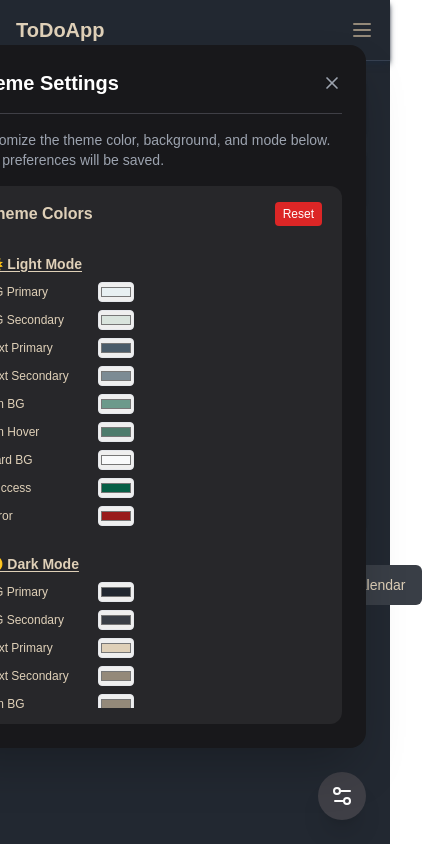
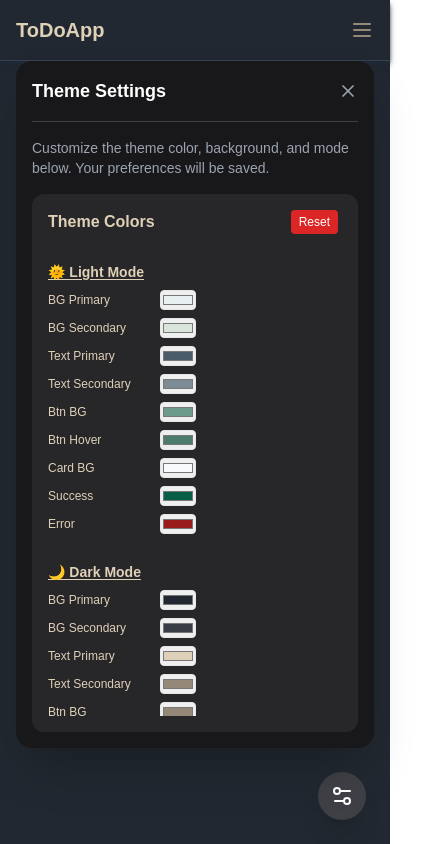
Before and after one commit to Ali-Ashraf-Abir/To-do-App, a Next.js app: page /todo in a window 390 px wide. Both pictures are taken after a click on the button 342 px from the left and 796 px from the top of the page. Shown: the whole page, 422 px wide, since content can reach past the window. Built offline with nearby package versions, Linux system fonts and the light colour scheme.

Commit message:
fixed some responsive issues

```diff
--- a/src/components/ThemeSettingsPopUp.tsx
+++ b/src/components/ThemeSettingsPopUp.tsx
@@ -9,6 +9,7 @@ export default function ThemeSettingsPopUp() {
 
   return (
     <>
+      {/* Floating Toggle Button */}
       <button
         onClick={() => setShowSettings(prev => !prev)}
         className="fixed bottom-6 right-6 z-50 p-3 rounded-full bg-gray-900 dark:bg-zinc-700 text-white hover:bg-gray-700 dark:hover:bg-zinc-600 shadow-xl transition-colors"
@@ -17,12 +18,11 @@ export default function ThemeSettingsPopUp() {
         <Settings2 className="w-6 h-6" />
       </button>
 
-
+      {/* Settings Panel */}
       {showSettings && (
-        <div className="fixed bottom-24 right-6 z-50 w-[420px] rounded-2xl bg-white dark:bg-zinc-900 shadow-2xl p-6 text-black dark:text-white transition-all">
-
+        <div className="fixed bottom-24 right-4 left-4 sm:right-6 sm:left-auto z-50 w-auto sm:w-[420px] rounded-2xl bg-white dark:bg-zinc-900 shadow-2xl p-4 sm:p-6 text-black dark:text-white transition-all max-h-[90vh] overflow-y-auto">
           <div className="flex items-center justify-between mb-4">
-            <h2 className="text-xl font-bold">Theme Settings</h2>
+            <h2 className="text-lg sm:text-xl font-bold">Theme Settings</h2>
             <button
               onClick={() => setShowSettings(false)}
               className="text-gray-400 hover:text-red-400 transition-colors"
@@ -31,15 +31,12 @@ export default function ThemeSettingsPopUp() {
             </button>
           </div>
 
-
           <hr className="border-gray-200 dark:border-zinc-700 mb-4" />
-
 
           <div className="space-y-4">
             <div className="text-sm text-gray-600 dark:text-gray-400">
               Customize the theme color, background, and mode below. Your preferences will be saved.
             </div>
-
 
             <div className="bg-gray-100 dark:bg-zinc-800 p-4 rounded-xl">
               <ColorSettings />
--- a/src/components/TodoDashboard.tsx
+++ b/src/components/TodoDashboard.tsx
@@ -199,7 +199,8 @@ export default function TodoDashboard() {
       </div>
 
       {/* Search */}
-      <div className="flex justify-between items-center mt-6">
+      <div className="flex justify-between flex-col lg:flex-row gap-6 items-center mt-6">
+        <div className="flex justify-between gap-6 items-center">
           <h3 className="text-lg font-semibold">Your Tasks</h3>
           <input
             type="text"
@@ -208,6 +209,7 @@ export default function TodoDashboard() {
             value={filter}
             onChange={(e) => setFilter(e.target.value)}
           />
+        </div>
         <TodoCalendarDropdown
           todoDates={todoDates.map(d => d.date)}
           getTodoCount={(date) => {
```
Lines whose indentation alone changed are shown as unchanged.
